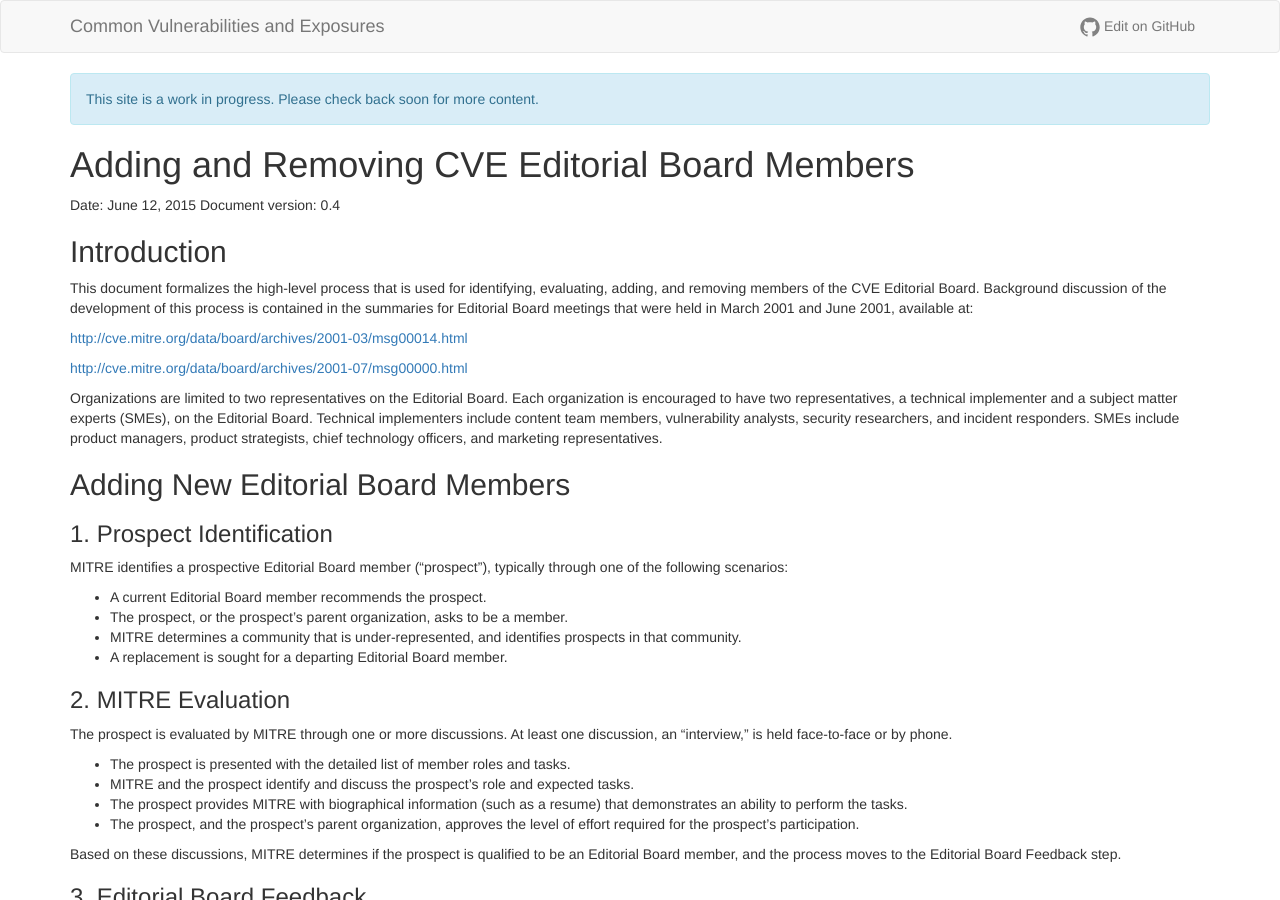
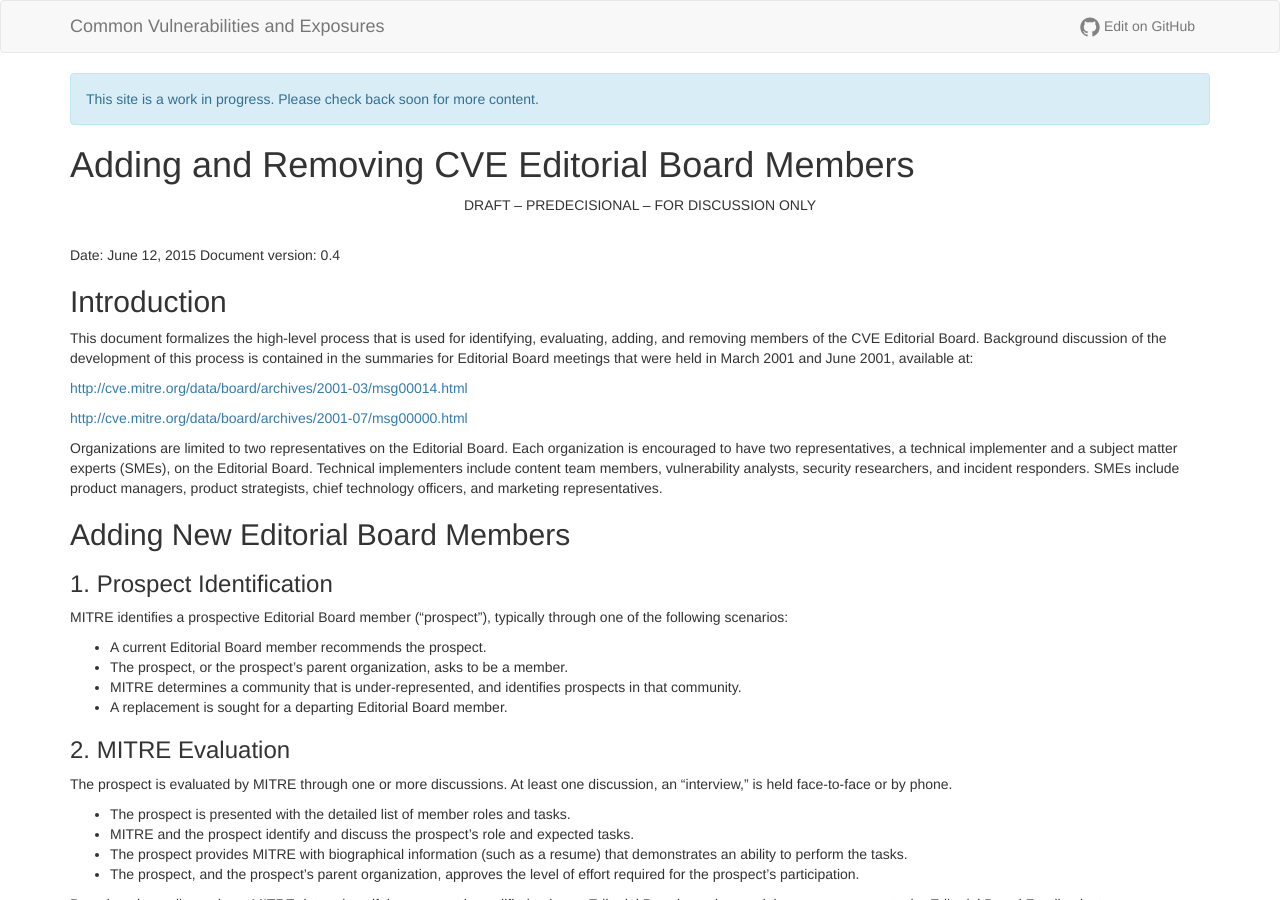
Before and after one commit to CVEProject/cveproject.github.io, a Jekyll site: the page built from ed_board_add_remove.md, in a window 1280 px wide and 900 px high. Built offline with Jekyll 4.4.1, drawn with Linux system fonts in a browser that asks for light colours; nearby versions of some CDN libraries.

Commit message:
insert DRAFT comment

```diff
--- a/ed_board_add_remove.md
+++ b/ed_board_add_remove.md
@@ -2,6 +2,9 @@
 title: Adding and Removing CVE Editorial Board Members
 layout: page
 ---
+<center>DRAFT – PREDECISIONAL – FOR DISCUSSION ONLY</center>
+<br>
+
 Date: June 12, 2015
 Document version: 0.4
 
```
